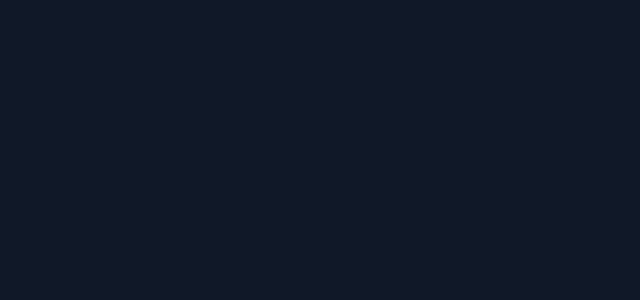
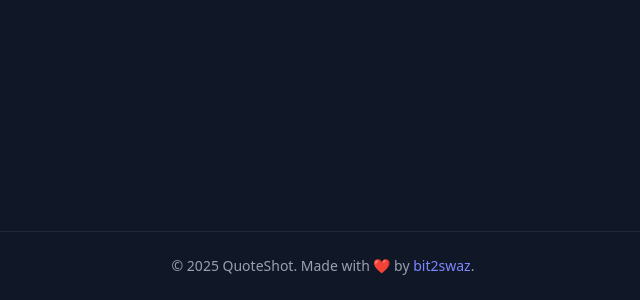
Before and after one commit to bit2swaz/quoteshot-v1, a Next.js app: page / in a window 1280 px wide. Shown: the part 1556-1856 px from the top of the page, without its empty margins (317-957 px from the left). Before the commit the page ends 1787 px from the top, so only its background shows below. Built offline with nearby package versions, Linux system fonts and the light colour scheme; a web font is replaced by a local one.

Commit message:
add footer

```diff
--- a/src/app/page.tsx
+++ b/src/app/page.tsx
@@ -7,6 +7,7 @@ import { Image, Wind, Download, Type } from "lucide-react";
 import LandingNavbar from "~/components/layout/LandingNavbar";
 import React, { useEffect, useRef, useState } from "react";
 import MobileBlocker from "~/components/layout/MobileBlocker";
+import Footer from "~/components/layout/Footer";
 
 const AnimatedCard = ({
   children,
@@ -255,6 +256,7 @@ export default function LandingPage() {
             </div>
           </section>
         </main>
+        <Footer />
       </div>
 
       <div className="lg:hidden">
```
